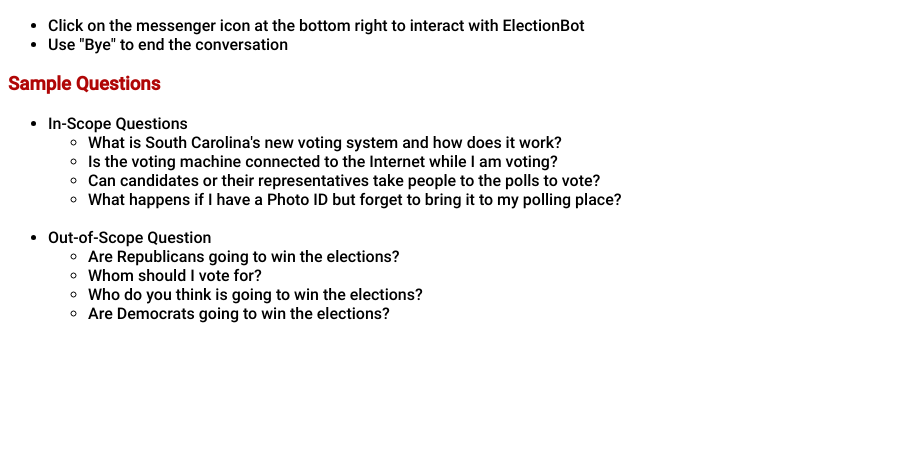
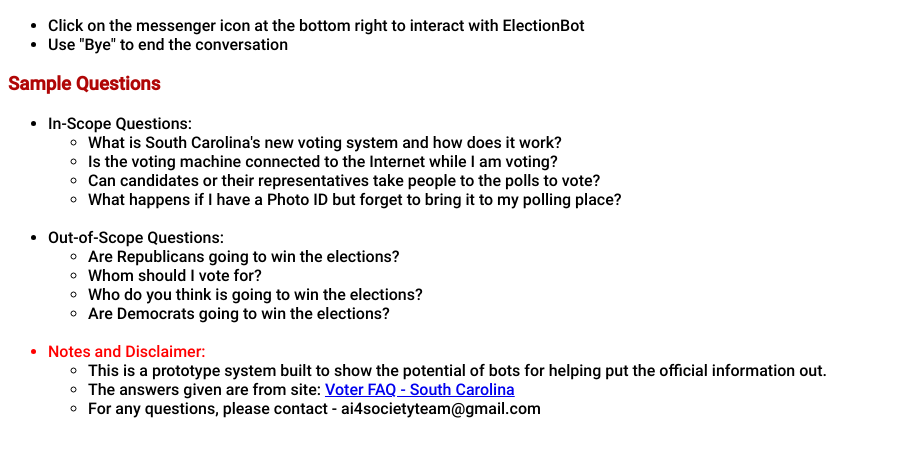
Before and after one commit to BharathMuppasani/Election-Chatbot-SC, a plain HTML site: page index.html in a window 1280 px wide. Shown: the part 92-548 px from the top of the page, without its empty margins (0-911 px from the left). Drawn offline with Linux system fonts and the light colour scheme.

Commit message:
update index.html

```diff
--- a/index.html
+++ b/index.html
@@ -20,7 +20,7 @@
         </ul>
         <h3 style="color:rgb(176, 6, 6);">Sample Questions</h3>
         <ul>
-          <li>In-Scope Questions</li>
+          <li>In-Scope Questions:</li>
             <ul>
               <li>What is South Carolina's new voting system and how does it work?</li>
               <li>Is the voting machine connected to the Internet while I am voting?</li>
@@ -28,12 +28,19 @@
               <li>What happens if I have a Photo ID but forget to bring it to my polling place?</li>
             </ul>
           <br>
-          <li>Out-of-Scope Question</li>
+          <li>Out-of-Scope Questions:</li>
             <ul>
               <li>Are Republicans going to win the elections?</li>
               <li>Whom should I vote for?</li>
               <li>Who do you think is going to win the elections?</li>
               <li>Are Democrats going to win the elections?</li>
+            </ul>
+          <br>
+          <li style="color: red;">Notes and Disclaimer:</li>
+            <ul>
+              <li>This is a prototype system built to show the potential of bots for helping put the official information out.</li>
+              <li>The answers given are from site: <a href="https://scvotes.gov/voters/voter-faq/" target="_blank">Voter FAQ - South Carolina</a></li>
+              <li>For any questions, please contact - ai4societyteam@gmail.com</li>
             </ul>
         </ul>
         <script>!(function () {
```
